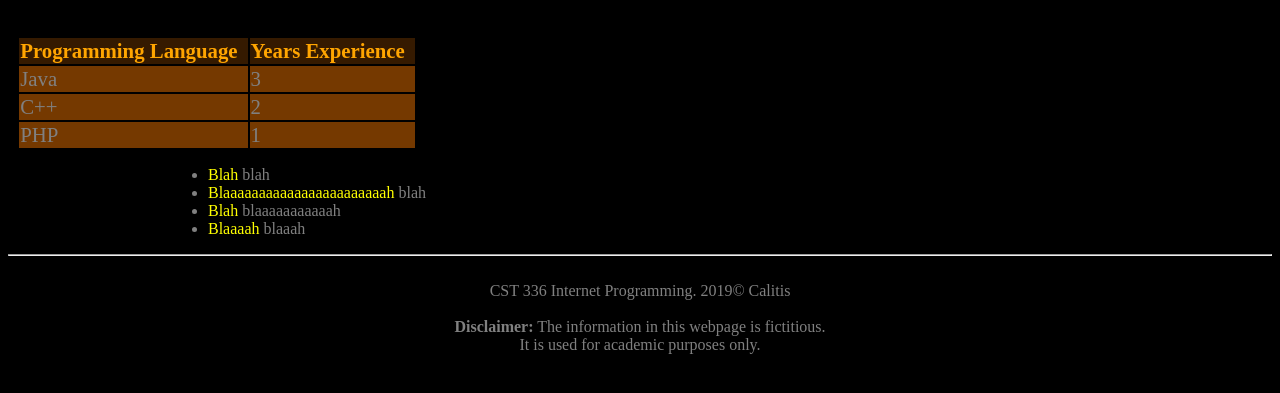
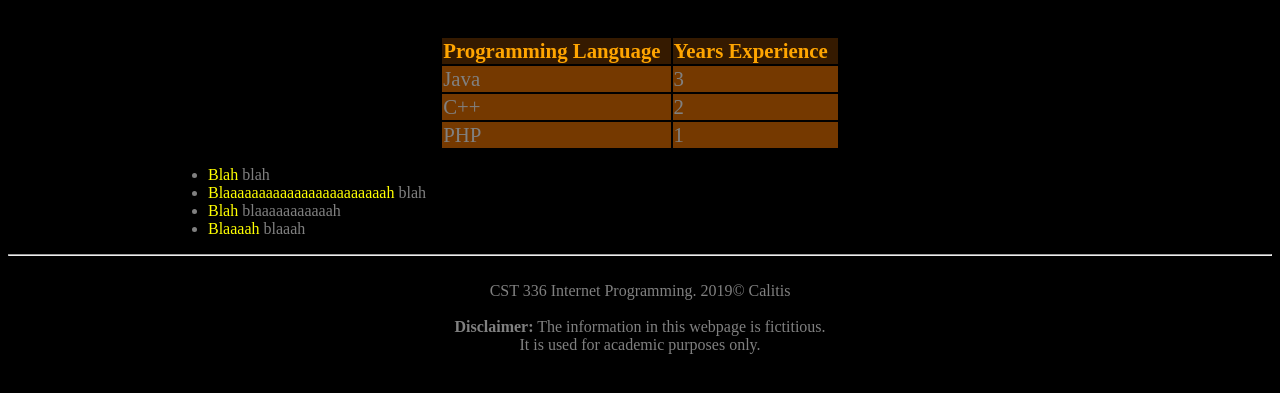
Before and after one commit to r0b0b0t/cst336, a PHP site: page /labs/lab1/about.html in a window 1280 px wide. Shown: the part 123-516 px from the top of the page. Run offline with PHP 8.4, Linux system fonts and the light colour scheme.

Commit message:
CSS mostly completed

```diff
--- a/labs/lab1/css/styles.css
+++ b/labs/lab1/css/styles.css
@@ -19,10 +19,6 @@ nav a:hover {
     border-bottom: 2px orange solid;
     font-size: 2em;
     transition: .9s;
-}
-
-figure, div {
-    float: left;
 }
 
 #me {
```
